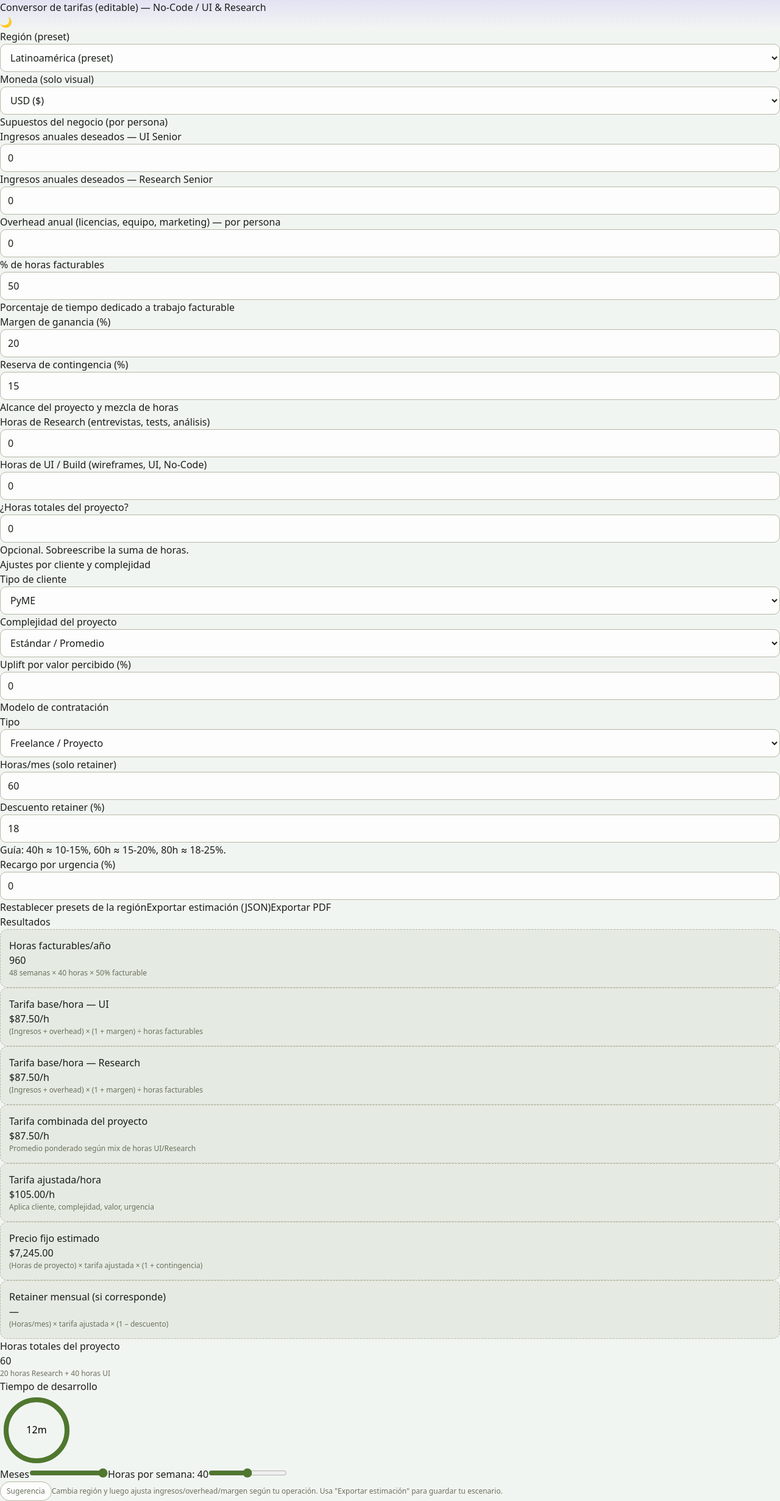
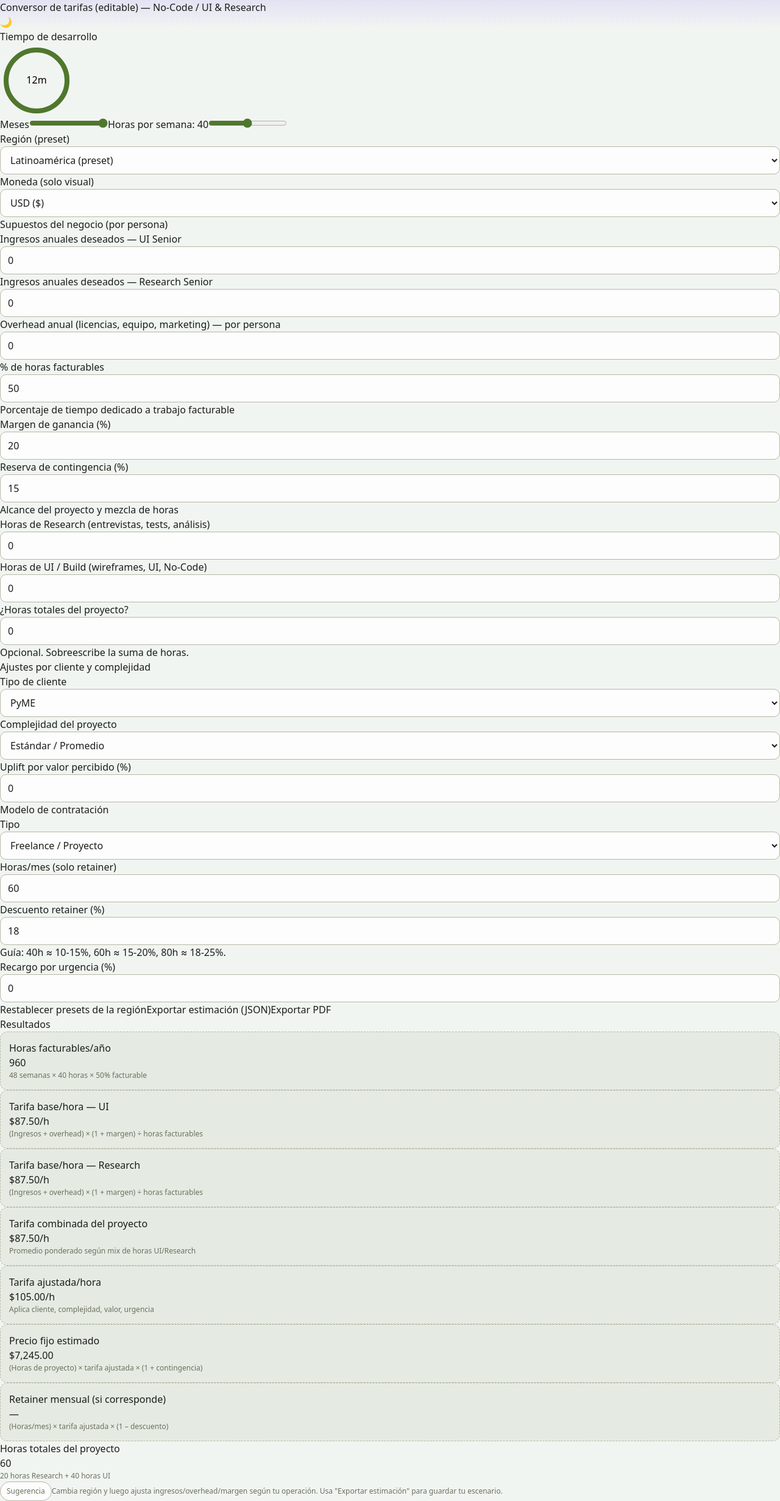
Before and after one commit to Davecelot/calculator-per-hour, a React (Vite) app: page / in a window 1280 px wide. Shown: the whole page at 61% size. Built offline with nearby package versions, Linux system fonts and the light colour scheme.

Commit message:
Move development time card above inputs

```diff
--- a/src/App.jsx
+++ b/src/App.jsx
@@ -289,8 +289,15 @@ export default function App() {
 
       <div className="flex-grow p-4">
         <div className="grid gap-4 md:grid-cols-2 lg:grid-cols-3">
-          {/* Left: Form */}
-          <section className="md:col-span-1 lg:col-span-2">
+          {/* Left: Development time and form */}
+          <div className="md:col-span-1 lg:col-span-2 flex flex-col gap-4">
+            <DevelopmentTimePanel
+              weeks={weeks}
+              setWeeks={setWeeks}
+              hoursPerWeek={hoursPerWeek}
+              setHoursPerWeek={setHoursPerWeek}
+            />
+            <section>
               <Card>
                 <div className="grid grid-cols-12 gap-3">
               {/* Region and currency selectors */}
@@ -499,6 +506,7 @@ export default function App() {
               </div>
             </Card>
           </section>
+        </div>
 
         {/* Right: Results */}
         <aside className="md:col-span-1">
@@ -629,14 +637,6 @@ export default function App() {
             </div>
           </Card>
         </aside>
-        <div className="md:col-span-2 lg:col-span-1 lg:col-start-3">
-          <DevelopmentTimePanel
-            weeks={weeks}
-            setWeeks={setWeeks}
-            hoursPerWeek={hoursPerWeek}
-            setHoursPerWeek={setHoursPerWeek}
-          />
-        </div>
       </div>
       </div>
 
```
Lines whose indentation alone changed are shown as unchanged.
